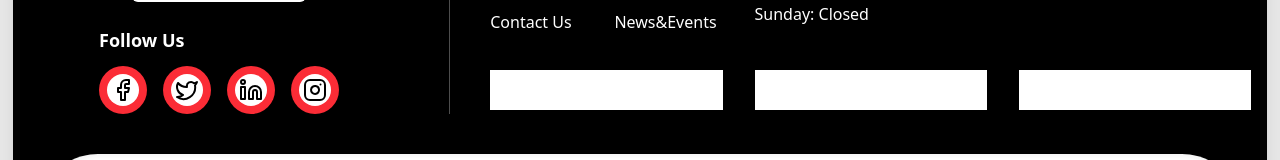
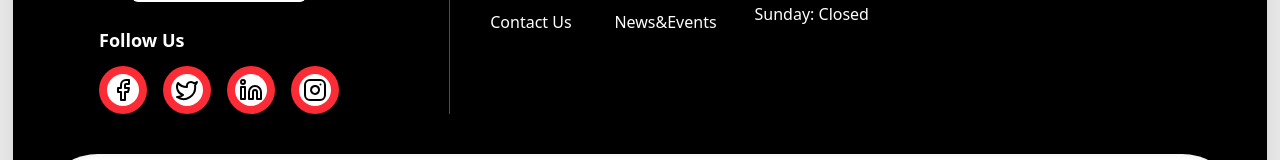
Before and after one commit to Inkarp/websiteInkarp, a React (Vite) app in the folder fronted-inkarp/: page / in a window 1280 px wide. Shown: the part 6196-6356 px from the top of the page. Built offline with nearby package versions, Linux system fonts and the light colour scheme.

Commit message:
modified footer

```diff
--- a/fronted-inkarp/src/components/Footer.jsx
+++ b/fronted-inkarp/src/components/Footer.jsx
@@ -105,9 +105,9 @@ const Footer = () => {
                 </a>
               </p>
             </div>
+            {/* <div className='bg-white h-10'></div>
             <div className='bg-white h-10'></div>
-            <div className='bg-white h-10'></div>
-            <div className='bg-white h-10'></div>
+            <div className='bg-white h-10'></div> */}
           </div>
 
         </div>
```
